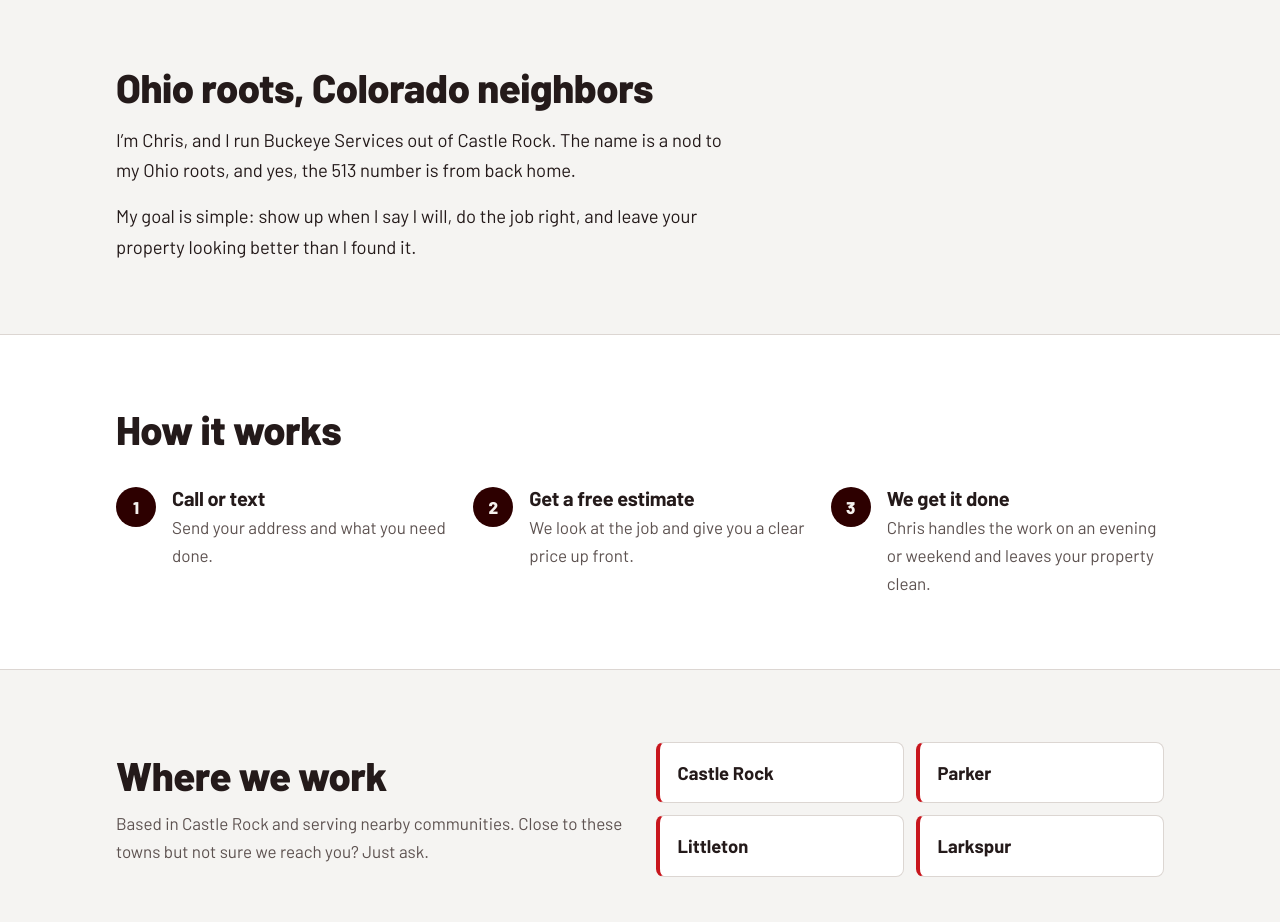
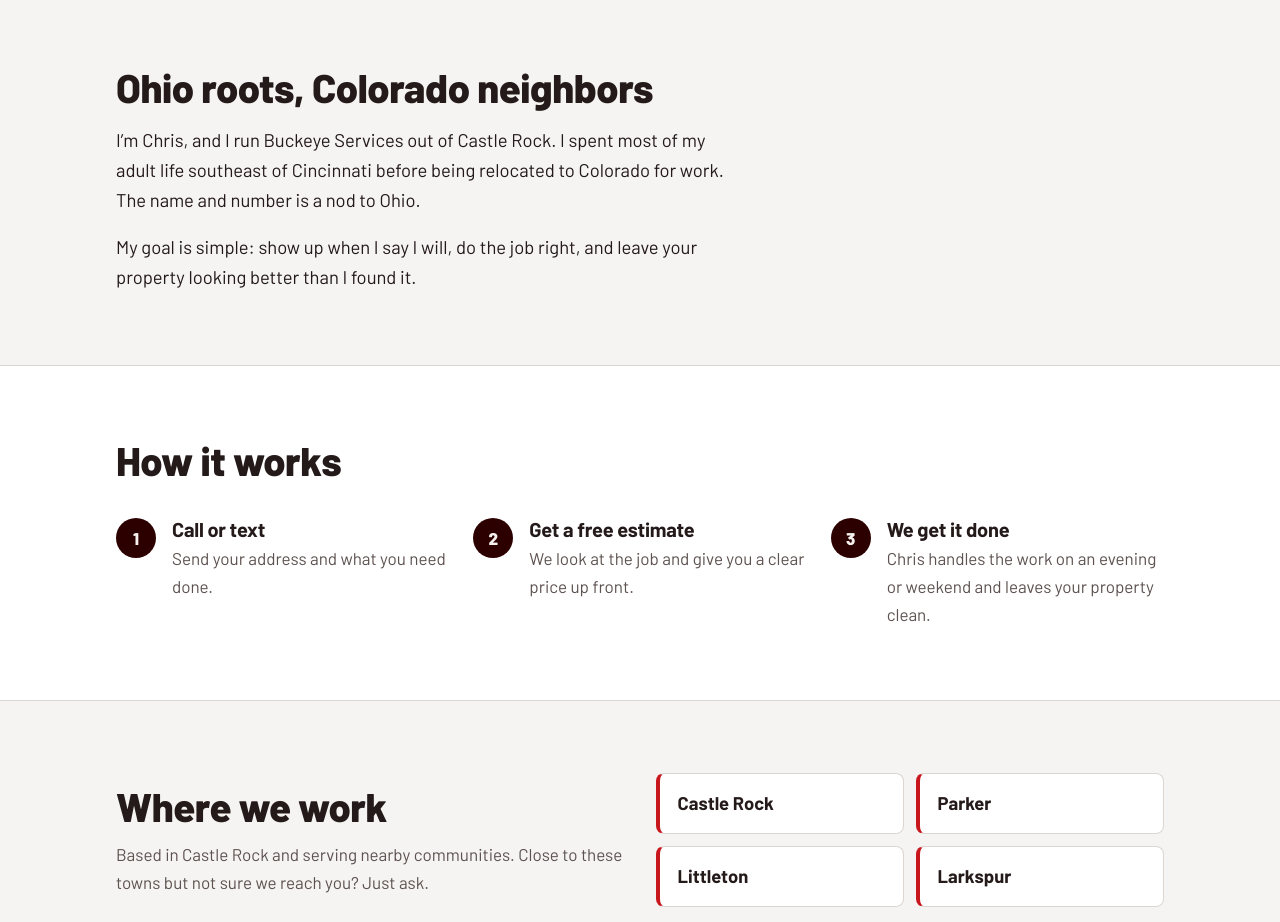
Before and after one commit to buckeyeservices/buckeye-services, a plain HTML site: page index.html in a window 1280 px wide. Shown: the part 3460-4382 px from the top of the page. Drawn offline with Linux system fonts and the light colour scheme.

Commit message:
Update personal introduction in about section

```diff
--- a/index.html
+++ b/index.html
@@ -223,7 +223,7 @@ footer{background:var(--stone);color:var(--maroon);padding:1.5rem 0;font-size:.9
   <section class="about" id="about">
     <div class="wrap">
       <h2>Ohio roots, Colorado neighbors</h2>
-      <p>I’m Chris, and I run Buckeye Services out of Castle Rock. The name is a nod to my Ohio roots, and yes, the 513 number is from back home.</p>
+      <p>I’m Chris, and I run Buckeye Services out of Castle Rock. I spent most of my adult life southeast of Cincinnati before being relocated to Colorado for work.  The name and number is a nod to Ohio.</p>
       <p>My goal is simple: show up when I say I will, do the job right, and leave your property looking better than I found it.</p>
     </div>
   </section>
```
